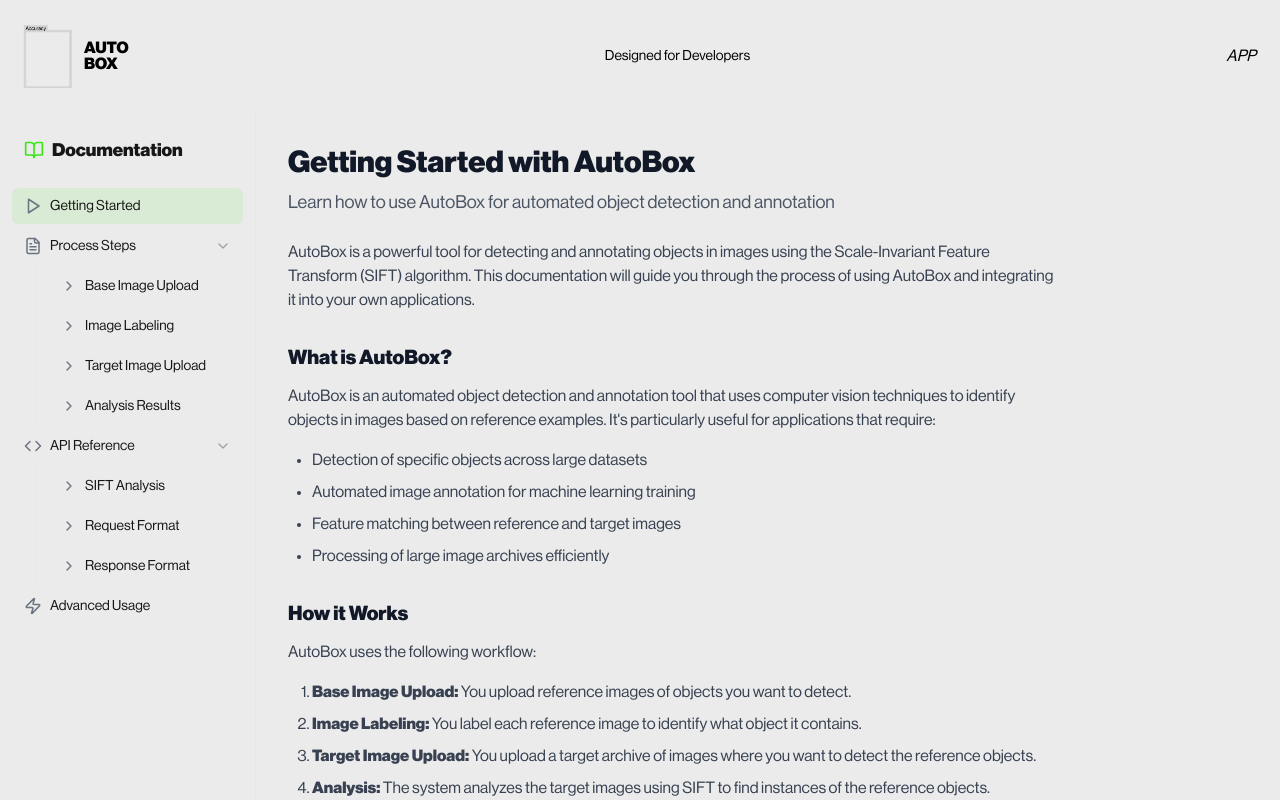
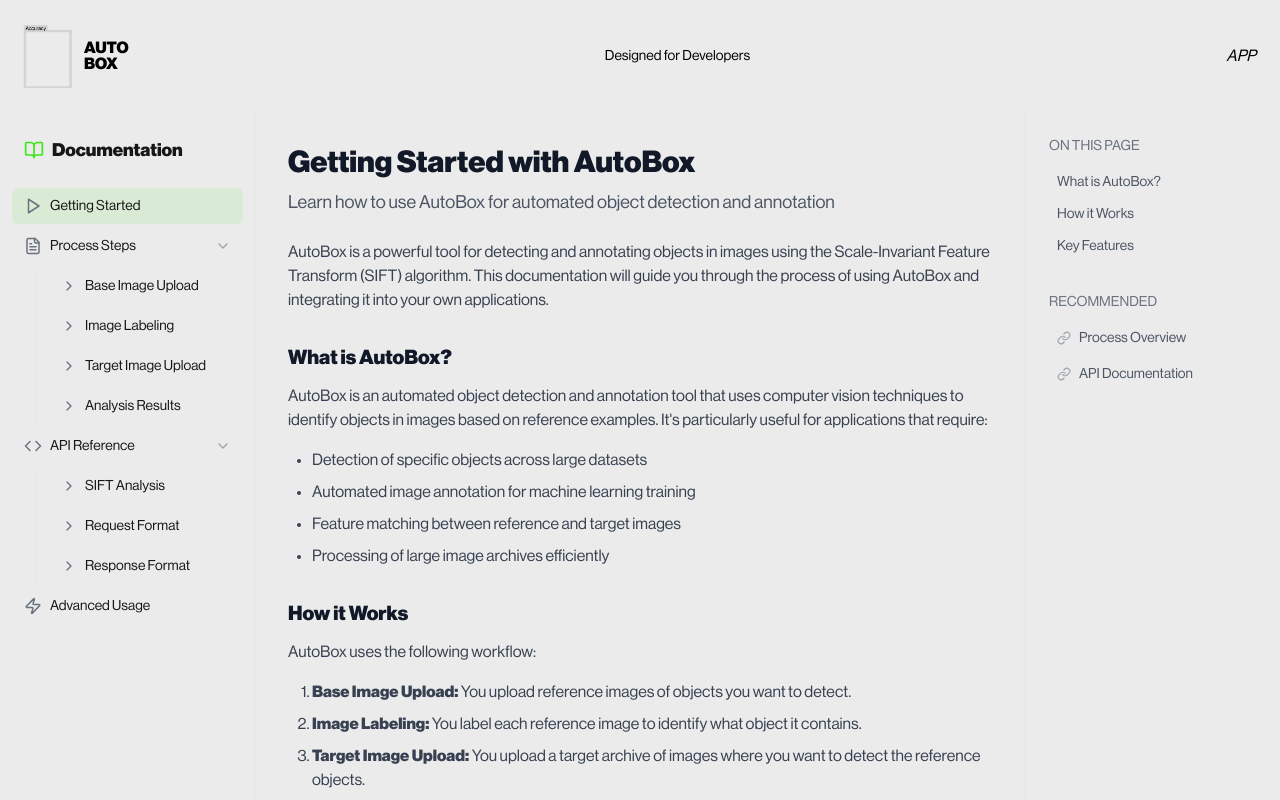
Before and after one commit to finnsatoshi03/autobox, a React (Vite) app: page /documentation in a window 1280 px wide. Built offline with nearby package versions, Linux system fonts and the light colour scheme.

Commit message:
Add ContentTracker component for improved documentation navigation; implement section tracking and recommendations based on active section. Update SectionHeader and SubsectionHeader components to support dynamic IDs. Enhance Documentation page to integrate ContentTracker functionality.

```diff
--- /dev/null
+++ b/src/components/documentation/ContentTracker.tsx
@@ -0,0 +1,152 @@
+import { useEffect, useState } from "react";
+import { Link, ExternalLink } from "lucide-react";
+
+interface Section {
+  id: string;
+  title: string;
+  level: "h2" | "h3"; // Track if it's a section or subsection
+}
+
+interface RecommendationLink {
+  title: string;
+  href: string;
+  onClick?: () => void;
+  isExternal?: boolean;
+}
+
+interface ContentTrackerProps {
+  activeSection: string;
+  recommendations?: RecommendationLink[];
+}
+
+export const ContentTracker = ({
+  activeSection,
+  recommendations = [],
+}: ContentTrackerProps) => {
+  const [sections, setSections] = useState<Section[]>([]);
+  const [activeSubSection, setActiveSubSection] = useState<string | null>(null);
+
+  // Find all section headers in the content
+  useEffect(() => {
+    // Wait a bit for the content to be rendered
+    const timer = setTimeout(() => {
+      const findSections = () => {
+        // Get all h2 and h3 elements
+        const headers = Array.from(document.querySelectorAll("h2[id], h3[id]"));
+
+        if (headers.length === 0) {
+          // If no headers with IDs are found, try again shortly
+          setTimeout(findSections, 200);
+          return;
+        }
+
+        const sectionsFound = headers.map((header) => ({
+          id: header.id,
+          title: header.textContent || "",
+          level: header.tagName.toLowerCase() as "h2" | "h3",
+        }));
+
+        setSections(sectionsFound);
+
+        // Set initial active section
+        const visibleHeaders = Array.from(headers).filter((header) => {
+          const rect = header.getBoundingClientRect();
+          return rect.top >= 0 && rect.top <= 300;
+        });
+
+        if (visibleHeaders.length > 0) {
+          setActiveSubSection(visibleHeaders[0].id);
+        }
+      };
+
+      findSections();
+    }, 300);
+
+    return () => clearTimeout(timer);
+  }, [activeSection]);
+
+  // Check which section is in view on scroll
+  useEffect(() => {
+    const handleScroll = () => {
+      const headers = Array.from(document.querySelectorAll("h2[id], h3[id]"));
+
+      if (headers.length === 0) return;
+
+      // Find the header that is currently visible in the viewport
+      for (const header of headers) {
+        const rect = header.getBoundingClientRect();
+        if (rect.top >= 0 && rect.top <= 300) {
+          setActiveSubSection(header.id);
+          break;
+        }
+      }
+    };
+
+    window.addEventListener("scroll", handleScroll);
+    return () => window.removeEventListener("scroll", handleScroll);
+  }, [sections]);
+
+  const handleLinkClick = (
+    e: React.MouseEvent<HTMLAnchorElement>,
+    onClick?: () => void,
+  ) => {
+    if (onClick) {
+      e.preventDefault();
+      onClick();
+    }
+  };
+
+  return (
+    <div className="h-full w-64 overflow-y-auto border-l border-gray-200 p-6">
+      {sections.length > 0 && (
+        <div className="mb-6">
+          <h3 className="mb-3 text-sm font-medium text-gray-500">
+            ON THIS PAGE
+          </h3>
+          <nav className="space-y-1">
+            {sections.map((section) => (
+              <a
+                key={section.id}
+                href={`#${section.id}`}
+                className={`block rounded px-2 py-1 text-sm hover:bg-gray-100 ${
+                  activeSubSection === section.id
+                    ? "font-medium text-lime-green"
+                    : "text-gray-600"
+                } ${section.level === "h3" ? "ml-3" : ""}`}
+              >
+                {section.title}
+              </a>
+            ))}
+          </nav>
+        </div>
+      )}
+
+      {recommendations.length > 0 && (
+        <div className="mt-8">
+          <h3 className="mb-3 text-sm font-medium text-gray-500">
+            RECOMMENDED
+          </h3>
+          <nav className="space-y-2">
+            {recommendations.map((rec, index) => (
+              <a
+                key={index}
+                href={rec.href}
+                onClick={(e) => handleLinkClick(e, rec.onClick)}
+                target={rec.isExternal ? "_blank" : undefined}
+                rel={rec.isExternal ? "noopener noreferrer" : undefined}
+                className="flex items-center gap-2 rounded px-2 py-1 text-sm text-gray-600 hover:bg-gray-100"
+              >
+                {rec.isExternal ? (
+                  <ExternalLink size={14} className="text-gray-400" />
+                ) : (
+                  <Link size={14} className="text-gray-400" />
+                )}
+                {rec.title}
+              </a>
+            ))}
+          </nav>
+        </div>
+      )}
+    </div>
+  );
+};
--- a/src/components/documentation/content/ContentLayout.tsx
+++ b/src/components/documentation/content/ContentLayout.tsx
@@ -28,11 +28,38 @@
   );
 };
 
-export const SectionHeader = ({ children }: { children: React.ReactNode }) => {
+interface HeaderProps {
+  children: React.ReactNode;
+  id?: string;
+}
+
+export const SectionHeader = ({ children, id }: HeaderProps) => {
+  // Generate an ID from the text content if not provided
+  const headerId =
+    id ||
+    (typeof children === "string"
+      ? children.toLowerCase().replace(/[^a-z0-9]+/g, "-")
+      : undefined);
+
   return (
-    <h2 className="mb-3 mt-8 text-xl font-semibold text-gray-900">
+    <h2 id={headerId} className="mb-3 mt-8 text-xl font-semibold text-gray-900">
       {children}
     </h2>
+  );
+};
+
+export const SubsectionHeader = ({ children, id }: HeaderProps) => {
+  // Generate an ID from the text content if not provided
+  const headerId =
+    id ||
+    (typeof children === "string"
+      ? children.toLowerCase().replace(/[^a-z0-9]+/g, "-")
+      : undefined);
+
+  return (
+    <h3 id={headerId} className="mb-2 mt-6 text-lg font-medium text-gray-900">
+      {children}
+    </h3>
   );
 };
 
--- a/src/components/documentation/content/ProcessOverview.tsx
+++ b/src/components/documentation/content/ProcessOverview.tsx
@@ -16,7 +16,7 @@
       <div className="my-8 flex flex-col gap-6">
         <div className="rounded-lg border border-gray-200 p-5">
           <div className="mb-3 flex items-center gap-3">
-            <div className="flex h-10 w-10 items-center justify-center rounded-full bg-lime-green/20 text-lime-green">
+            <div className="flex h-10 w-10 items-center justify-center rounded-full bg-lime-green/20">
               1
             </div>
             <h3 className="text-lg font-semibold">Base Image Upload</h3>
@@ -31,7 +31,7 @@
 
         <div className="rounded-lg border border-gray-200 p-5">
           <div className="mb-3 flex items-center gap-3">
-            <div className="flex h-10 w-10 items-center justify-center rounded-full bg-lime-green/20 text-lime-green">
+            <div className="flex h-10 w-10 items-center justify-center rounded-full bg-lime-green/20">
               2
             </div>
             <h3 className="text-lg font-semibold">Image Labeling</h3>
@@ -46,7 +46,7 @@
 
         <div className="rounded-lg border border-gray-200 p-5">
           <div className="mb-3 flex items-center gap-3">
-            <div className="flex h-10 w-10 items-center justify-center rounded-full bg-lime-green/20 text-lime-green">
+            <div className="flex h-10 w-10 items-center justify-center rounded-full bg-lime-green/20">
               3
             </div>
             <h3 className="text-lg font-semibold">Target Image Upload</h3>
@@ -60,7 +60,7 @@
 
         <div className="rounded-lg border border-gray-200 p-5">
           <div className="mb-3 flex items-center gap-3">
-            <div className="flex h-10 w-10 items-center justify-center rounded-full bg-lime-green/20 text-lime-green">
+            <div className="flex h-10 w-10 items-center justify-center rounded-full bg-lime-green/20">
               4
             </div>
             <h3 className="text-lg font-semibold">Analysis Processing</h3>
@@ -75,7 +75,7 @@
 
         <div className="rounded-lg border border-gray-200 p-5">
           <div className="mb-3 flex items-center gap-3">
-            <div className="flex h-10 w-10 items-center justify-center rounded-full bg-lime-green/20 text-lime-green">
+            <div className="flex h-10 w-10 items-center justify-center rounded-full bg-lime-green/20">
               5
             </div>
             <h3 className="text-lg font-semibold">Results and Download</h3>
--- a/src/pages/Documentation.tsx
+++ b/src/pages/Documentation.tsx
@@ -1,5 +1,6 @@
-import { useState } from "react";
+import { useState, useEffect, useCallback } from "react";
 import { Sidebar } from "@/components/documentation/Sidebar";
+import { ContentTracker } from "@/components/documentation/ContentTracker";
 
 // Content components
 import { GettingStarted } from "@/components/documentation/content/GettingStarted";
@@ -14,8 +15,95 @@
 import { ApiResponse } from "@/components/documentation/content/ApiResponse";
 import { AdvancedUsage } from "@/components/documentation/content/AdvancedUsage";
 
+// Define interfaces for recommendation objects
+interface Recommendation {
+  title: string;
+  href: string;
+  onClick?: () => void;
+  isExternal?: boolean;
+}
+
 export default function Documentation() {
   const [activeSection, setActiveSection] = useState("getting-started");
+  const [recommendations, setRecommendations] = useState<Recommendation[]>([]);
+
+  // Memoize the setActiveSection function for recommendations
+  const handleSectionChange = useCallback((section: string) => {
+    setActiveSection(section);
+  }, []);
+
+  // Update recommendations based on active section
+  useEffect(() => {
+    // Define recommended links based on the current section
+    const getRecommendations = () => {
+      switch (activeSection) {
+        case "getting-started":
+          return [
+            {
+              title: "Process Overview",
+              href: "#",
+              onClick: () => handleSectionChange("process-overview"),
+            },
+            {
+              title: "API Documentation",
+              href: "#",
+              onClick: () => handleSectionChange("api-overview"),
+            },
+            // {
+            //   title: "GitHub Repository",
+            //   href: "https://github.com/example/repo",
+            //   isExternal: true,
+            // },
+          ];
+        case "process-overview":
+          return [
+            {
+              title: "Base Image Upload",
+              href: "#",
+              onClick: () => handleSectionChange("process-base-upload"),
+            },
+            {
+              title: "SIFT Algorithm",
+              href: "#",
+              onClick: () => handleSectionChange("api-sift"),
+            },
+          ];
+        case "api-overview":
+          return [
+            {
+              title: "API Request Format",
+              href: "#",
+              onClick: () => handleSectionChange("api-request"),
+            },
+            {
+              title: "API Response Format",
+              href: "#",
+              onClick: () => handleSectionChange("api-response"),
+            },
+            {
+              title: "Advanced Usage",
+              href: "#",
+              onClick: () => handleSectionChange("advanced"),
+            },
+          ];
+        default:
+          return [
+            {
+              title: "Getting Started",
+              href: "#",
+              onClick: () => handleSectionChange("getting-started"),
+            },
+            {
+              title: "API Documentation",
+              href: "#",
+              onClick: () => handleSectionChange("api-overview"),
+            },
+          ];
+      }
+    };
+
+    setRecommendations(getRecommendations());
+  }, [activeSection, handleSectionChange]);
 
   const renderContent = () => {
     switch (activeSection) {
@@ -53,6 +141,10 @@
         onSectionChange={setActiveSection}
       />
       <div className="flex-1 overflow-y-auto p-8">{renderContent()}</div>
+      <ContentTracker
+        activeSection={activeSection}
+        recommendations={recommendations}
+      />
     </div>
   );
 }
```
